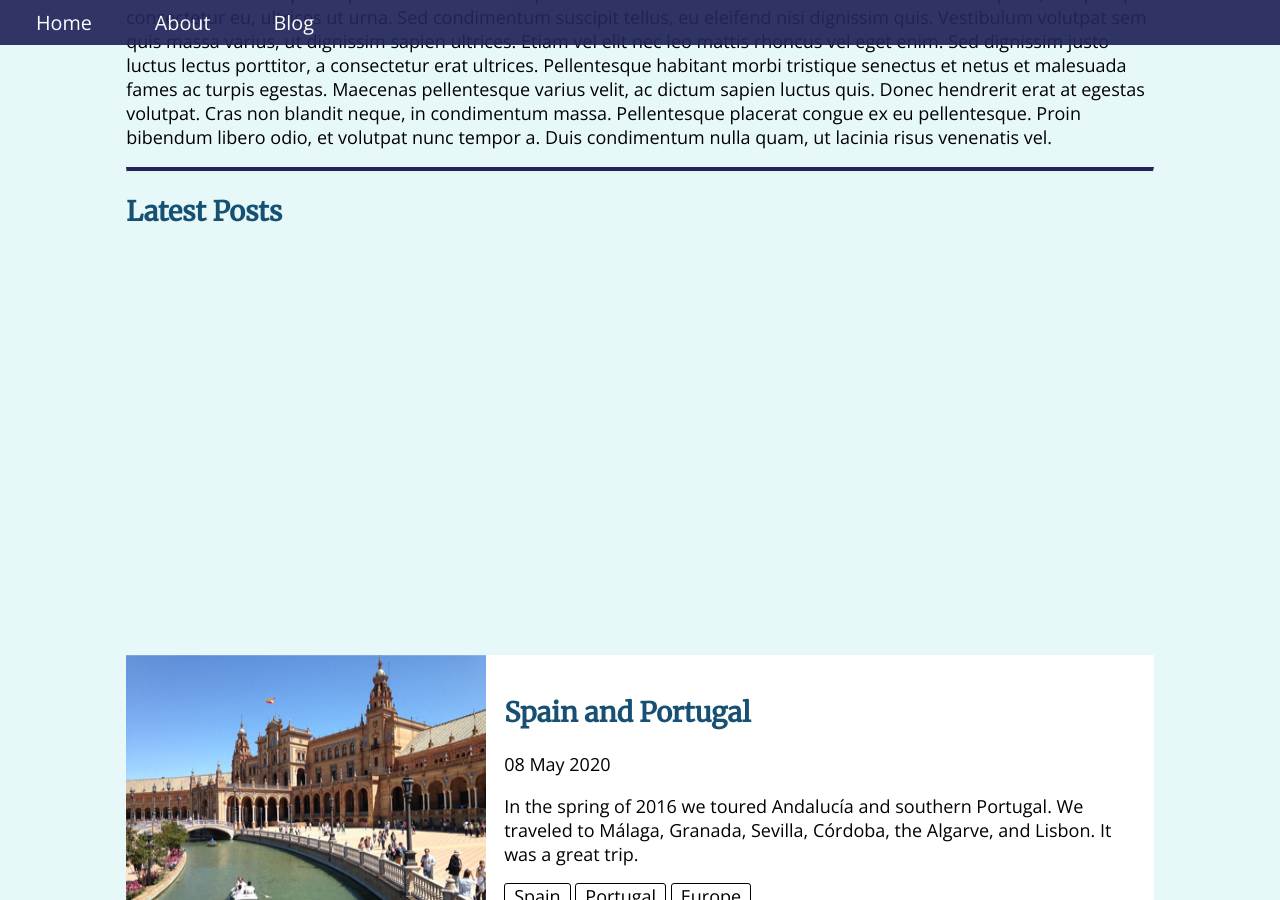
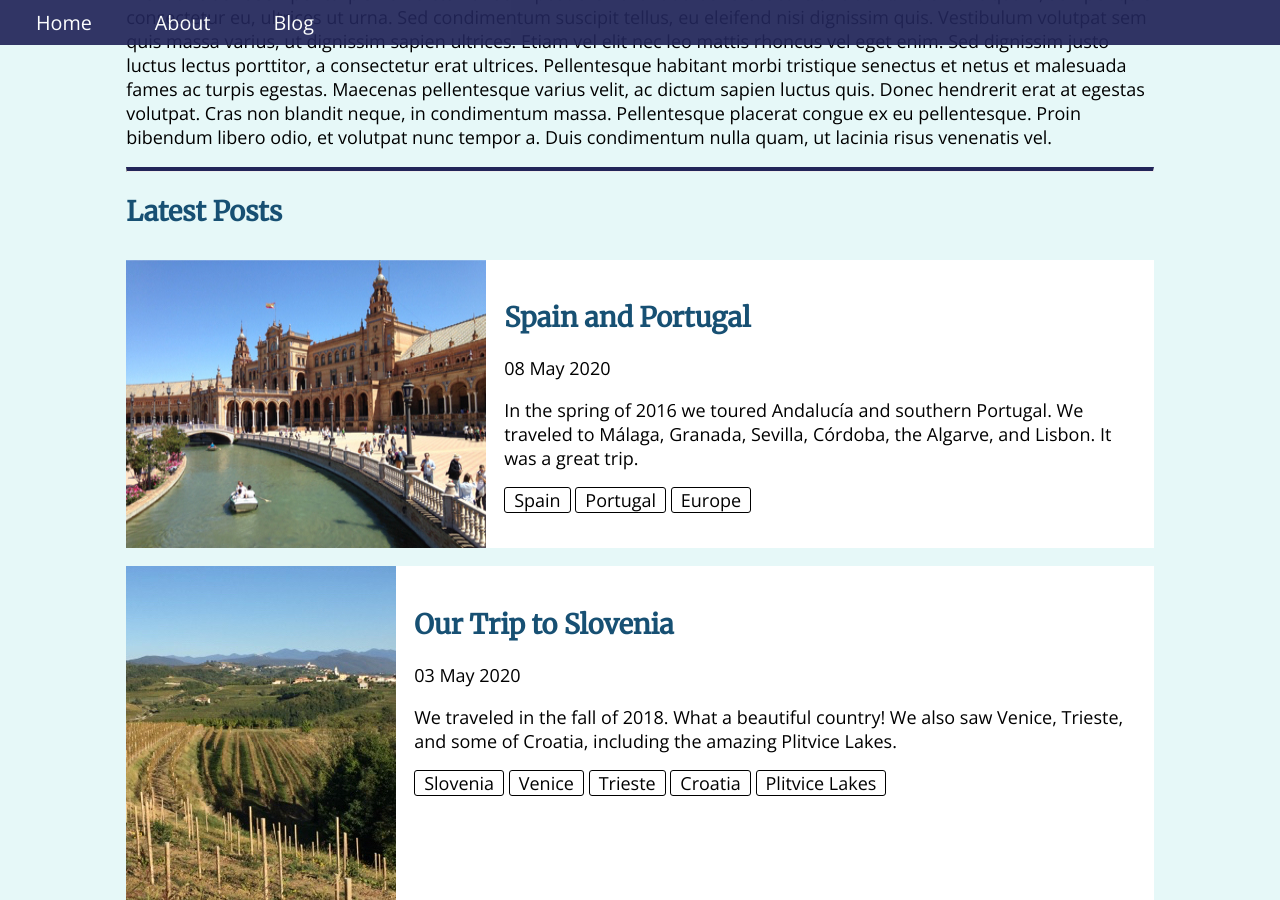
Before and after one commit to placeholdergit/cloneexpjekyllcms, a Jekyll site: the page built from index.md, in a window 1280 px wide and 900 px high, scrolled down 569 px. Built offline with Jekyll 4.4.1, drawn with Linux system fonts in a browser that asks for light colours; a script that is not in the unit is left out.

Commit message:
Adjustments to grid-template-rows

```diff
--- a/_sass/main.scss
+++ b/_sass/main.scss
@@ -200,7 +200,7 @@ nav {
   column-gap: 1em;
   /* row-gap: 1em; */
   grid-template-columns: repeat(12, 1fr);
-  grid-template-rows: [nav-start]2.5em[header-start]auto[main-start]90vh[post-list-start]auto[footer-start]5em[footer-end];
+  grid-template-rows: [nav-start] 2.5em [header-start] auto [main-start] auto [post-list-start] minmax(20vh,auto) [footer-start] 5em [footer-end];
 }
 .header {
   grid-column: 1 / -1;
```
